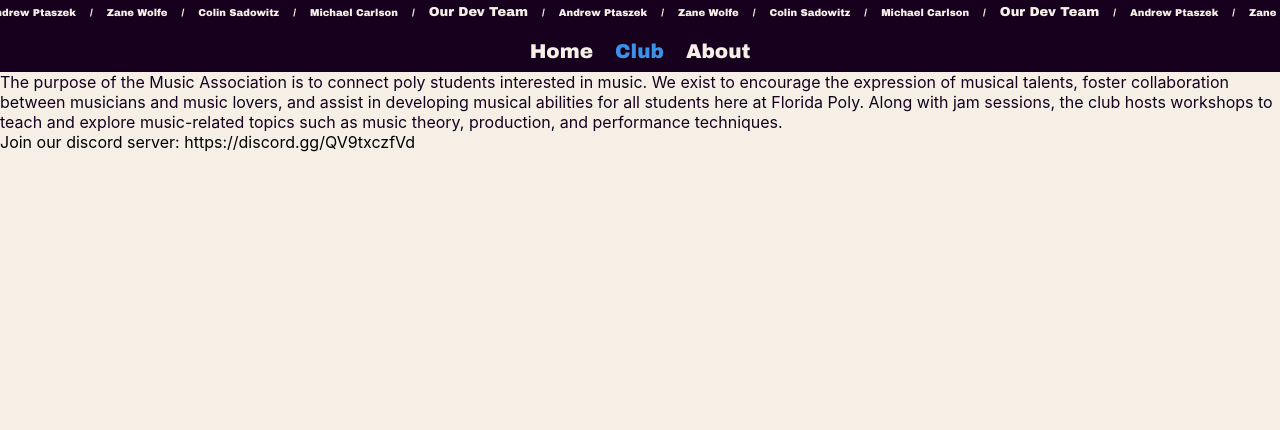
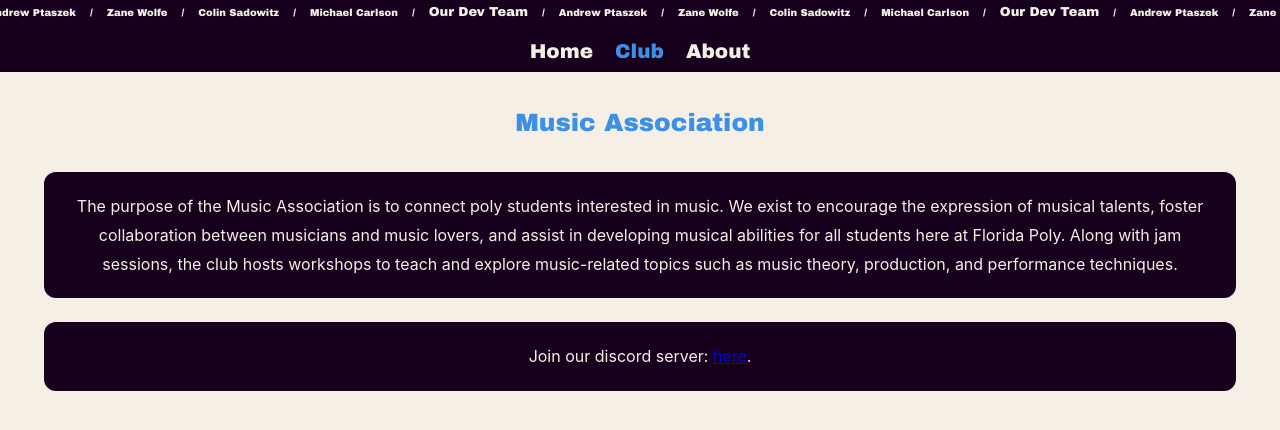
Before and after one commit to AndrewPtaszekDev/Open-Mic, a React (Create React App) app in the folder frontend/: page /club in a window 1280 px wide. Shown: the top 430 px of the page. Built offline with nearby package versions, Linux system fonts and the light colour scheme.

Commit message:
Finished Club and About page.

```diff
--- a/frontend/src/components/AboutComponents/About.css
+++ b/frontend/src/components/AboutComponents/About.css
@@ -0,0 +1,27 @@
+.aboutclubtitle {
+    margin: 0 auto;
+    color: #3C91E6;
+    display: flex;
+    justify-content: center;
+    align-items: center;
+    height: 4em;
+    text-align: center;
+    font-size: 25px;
+    font-family: "Arial Black", sans-serif;
+}
+
+.aboutcontainer{
+    border-radius: 12px;
+    padding: 20px;
+    margin: auto;
+    margin-bottom: 1.5em;
+    max-width: 90%;
+    background-color: #16001E;
+    text-align: left;
+}
+
+.abouttext{
+    text-align: center;
+    color: #F5EFE6;
+    line-height: 1.8;
+}
--- a/frontend/src/components/AboutComponents/About.tsx
+++ b/frontend/src/components/AboutComponents/About.tsx
@@ -4,11 +4,13 @@ import React from 'react';
 const About: React.FC = () => {
   return (
     <div>
-    <div className="clubtitle">
+    <div className="aboutclubtitle">
       The Production Team
     </div>
-    <div className="text">
-      This is some other example text.
+    <div className="aboutcontainer">
+      <div className="abouttext">
+      Our team created a website as part of our learning journey into React, Django, and backend server development. The main purpose of this website is to replace the manual list we currently use for our events, which keeps track of the order in which people go up to perform. By moving this process online, we’ve aimed to make it more efficient and organized, allowing users to sign up digitally and view their position in the performance lineup in real-time. This project has been a great way to build our skills in both front-end and back-end development, while creating a useful tool for event management.
+     </div>
     </div>
   </div>
   );
--- a/frontend/src/components/ClubComponents/Club.css
+++ b/frontend/src/components/ClubComponents/Club.css
@@ -1,3 +1,27 @@
 .clubtitle {
-    color: #16001E;
+    margin: 0 auto;
+    color: #3C91E6;
+    display: flex;
+    justify-content: center;
+    align-items: center;
+    height: 4em;
+    text-align: center;
+    font-size: 25px;
+    font-family: "Arial Black", sans-serif;
 }
+
+.clubcontainer{
+    border-radius: 12px;
+    padding: 20px;
+    margin: auto;
+    margin-bottom: 1.5em;
+    max-width: 90%;
+    background-color: #16001E;
+    text-align: left;
+}
+
+.clubtext{
+    text-align: center;
+    color: #F5EFE6;
+    line-height: 1.8;
+}
--- a/frontend/src/components/ClubComponents/Club.tsx
+++ b/frontend/src/components/ClubComponents/Club.tsx
@@ -5,14 +5,18 @@ const Club: React.FC = () => {
   return (
     <div>
       <div className="clubtitle">
-      The purpose of the Music Association is to connect poly students interested in music. We exist to encourage the expression of musical talents, foster collaboration between musicians and music lovers, and assist in developing musical abilities for all students here at Florida Poly. Along with jam sessions, the club hosts workshops to teach and explore music-related topics such as music theory, production, and performance techniques.
+        Music Association
       </div>
-      <div className="text">
-        Join our discord server: https://discord.gg/QV9txczfVd
+      <div className="clubcontainer">
+        <div className="clubtext">
+          The purpose of the Music Association is to connect poly students interested in music. We exist to encourage the expression of musical talents, foster collaboration between musicians and music lovers, and assist in developing musical abilities for all students here at Florida Poly. Along with jam sessions, the club hosts workshops to teach and explore music-related topics such as music theory, production, and performance techniques.
+        </div>
       </div>
-        <div>
-
+      <div className="clubcontainer">
+        <div className="clubtext">
+          Join our discord server: <a href='https://discord.gg/QV9txczfVd'>here</a>.
         </div>
+      </div>
     </div>
   );
 };
```
